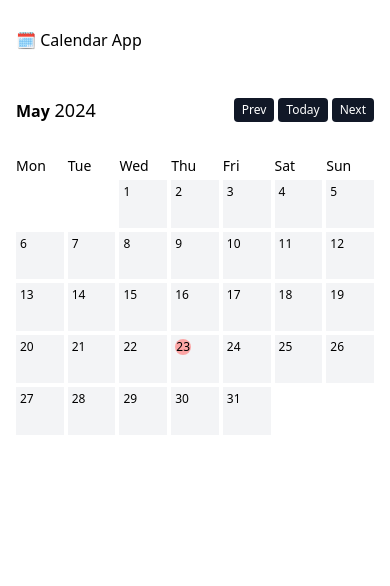
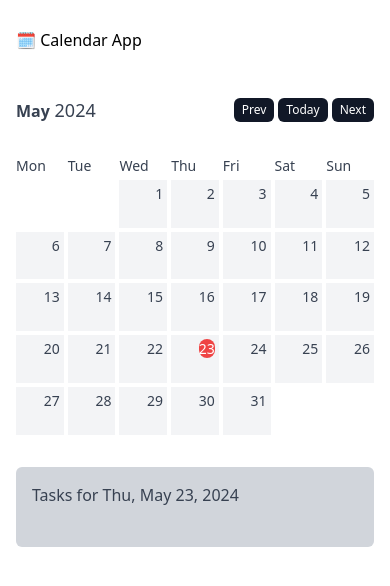
Before and after one commit to kristjanv001/calendar-app, an Angular app: page / in a window 390 px wide. Shown: the top 586 px of the page. Built offline with nearby package versions, Linux system fonts and the light colour scheme.

Commit message:
Date click with detail view for that date

```diff
--- a/angular.json
+++ b/angular.json
@@ -25,6 +25,7 @@
               "src/assets"
             ],
             "styles": [
+              "@angular/material/prebuilt-themes/indigo-pink.css",
               "src/styles.css"
             ],
             "scripts": []
@@ -84,6 +85,7 @@
               "src/assets"
             ],
             "styles": [
+              "@angular/material/prebuilt-themes/indigo-pink.css",
               "src/styles.css"
             ],
             "scripts": []
--- a/package.json
+++ b/package.json
@@ -11,10 +11,12 @@
   "private": true,
   "dependencies": {
     "@angular/animations": "^17.3.0",
+    "@angular/cdk": "^17.3.10",
     "@angular/common": "^17.3.0",
     "@angular/compiler": "^17.3.0",
     "@angular/core": "^17.3.0",
     "@angular/forms": "^17.3.0",
+    "@angular/material": "^17.3.10",
     "@angular/platform-browser": "^17.3.0",
     "@angular/platform-browser-dynamic": "^17.3.0",
     "@angular/router": "^17.3.0",
--- a/src/app/app.config.ts
+++ b/src/app/app.config.ts
@@ -2,7 +2,8 @@ import { ApplicationConfig } from '@angular/core';
 import { provideRouter } from '@angular/router';
 
 import { routes } from './app.routes';
+import { provideAnimationsAsync } from '@angular/platform-browser/animations/async';
 
 export const appConfig: ApplicationConfig = {
-  providers: [provideRouter(routes)]
+  providers: [provideRouter(routes), provideAnimationsAsync()]
 };
--- a/src/app/components/calendar/calendar.component.html
+++ b/src/app/components/calendar/calendar.component.html
@@ -1,6 +1,6 @@
 <div>
-  <div class="px-4">
-    <!-- header -->
+  <div class="px-4 grid grid-rows-[max-content_1fr]">
+    <div>
       <div class="flex items-center justify-between mb-8">
         <p>
           <span class="font-bold">{{ selectedMonthName() }}</span>
@@ -8,11 +8,12 @@
         </p>
 
         <div class="space-x-1 text-xs text-white">
-        <button (click)="setPrevMonth()" class="bg-gray-900 rounded px-2 py-1">Prev</button>
-        <button (click)="setCurrMonth()" class="bg-gray-900 rounded px-2 py-1">Today</button>
-        <button (click)="setNextMonth()" class="bg-gray-900 rounded px-2 py-1">Next</button>
+          <button (click)="setPrevMonth()" class="bg-gray-900 rounded-md px-2 py-1">Prev</button>
+          <button (click)="setCurrMonth()" class="bg-gray-900 rounded-md px-2 py-1">Today</button>
+          <button (click)="setNextMonth()" class="bg-gray-900 rounded-md px-2 py-1">Next</button>
         </div>
       </div>
+
       <!-- grid -->
       <div class="grid grid-cols-7 gap-1 text-sm">
         @for (day of weekDays; track $index) {
@@ -20,15 +21,25 @@
         } @for (_ of [].constructor(getOffset(selectedDate())); track $index) {
         <div class="square min-h-8 sm:h-auto text-xs p-1"></div>
         } @for (_ of [].constructor(selectedMonthDays()); let index = $index; track index) {
-      <div class="square min-h-8 sm:h-auto bg-gray-100 text-xs relative">
-        <div
-          [ngClass]="{'bg-red-300 rounded-full h-3 w-3 p-2': index+1 === currentDay && selectedMonth() === currentMonth && selectedYear() === currentYear }"
-          class="absolute top-1 left-1 flex items-center justify-center"
+        <button (click)="handleDateClick(index + 1)" class="square min-h-8 sm:h-auto bg-gray-100 text-sm relative">
+          <div class="absolute top-1 right-1">
+            <span
+              [ngClass]="{'bg-red-500 text-white rounded-full ': index+1 === currentDay && selectedMonth() === currentMonth && selectedYear() === currentYear }"
             >
-          <span> {{ index + 1 }} </span>
+              {{ index + 1 }}
+            </span>
           </div>
-      </div>
+
+          <!-- <div class="h-4 w-4 bg-blue-700 absolute -top-1 -left-1 rounded-full flex justify-center place-items-center text-white text-xs">2</div> -->
+        </button>
+
         }
       </div>
     </div>
+
+    <!-- details -->
+    <div class="min-h-20 bg-gray-300 mt-8 rounded-md p-4 text-md">
+      <h2>Tasks for {{pickedDateStr()}}</h2>
     </div>
+  </div>
+</div>
--- a/src/app/components/calendar/calendar.component.ts
+++ b/src/app/components/calendar/calendar.component.ts
@@ -20,6 +20,9 @@ export class CalendarComponent {
   selectedYear: Signal<number> = computed(() => this.selectedDate().getFullYear());
   selectedMonthName: Signal<string> = computed(() => this.getMonthName(this.selectedDate()));
   selectedMonthDays: Signal<number> = computed(() => this.getMonthDays(this.selectedDate()));
+
+  pickedDate: WritableSignal<Date> = signal(new Date());
+  pickedDateStr: Signal<string> = computed(() => this.getDateStr(this.pickedDate()));
 
   getMonthName(date: Date) {
     return date.toLocaleString("default", { month: "long" });
@@ -52,4 +55,24 @@ export class CalendarComponent {
   setCurrMonth() {
     this.selectedDate.set(new Date());
   }
+
+  handleDateClick(day: number) {
+    const year = this.selectedYear();
+    const month = this.selectedMonth();
+    const clickedDate = new Date(year, month, day);
+
+    console.log(clickedDate);
+
+    this.pickedDate.set(clickedDate);
+  }
+
+  getDateStr(date: Date): string {
+    const options: Intl.DateTimeFormatOptions = {
+      weekday: "short",
+      year: "numeric",
+      month: "short",
+      day: "numeric",
+    };
+    return date.toLocaleDateString("en-US", options);
+  }
 }
--- a/src/app/components/header/header.component.html
+++ b/src/app/components/header/header.component.html
@@ -1,3 +1,3 @@
 <div class="h-20 bg-white text-black flex justify-start items-center px-4 mb-4">
-  <span>🗓️ Calendar App</span>
+  <h1>🗓️ Calendar App</h1>
 </div>
--- a/src/index.html
+++ b/src/index.html
@@ -6,8 +6,10 @@
   <base href="/">
   <meta name="viewport" content="width=device-width, initial-scale=1">
   <link rel="icon" type="image/x-icon" href="favicon.ico">
+  <link href="https://fonts.googleapis.com/css2?family=Roboto:wght@300;400;500&display=swap" rel="stylesheet">
+  <link href="https://fonts.googleapis.com/icon?family=Material+Icons" rel="stylesheet">
 </head>
-<body>
+<body class="text-gray-700">
   <app-root></app-root>
 </body>
 </html>
```
Also changed, not shown: 1 other file (tests, documents, lock files or other folders). Lines whose indentation alone changed are shown as unchanged.
